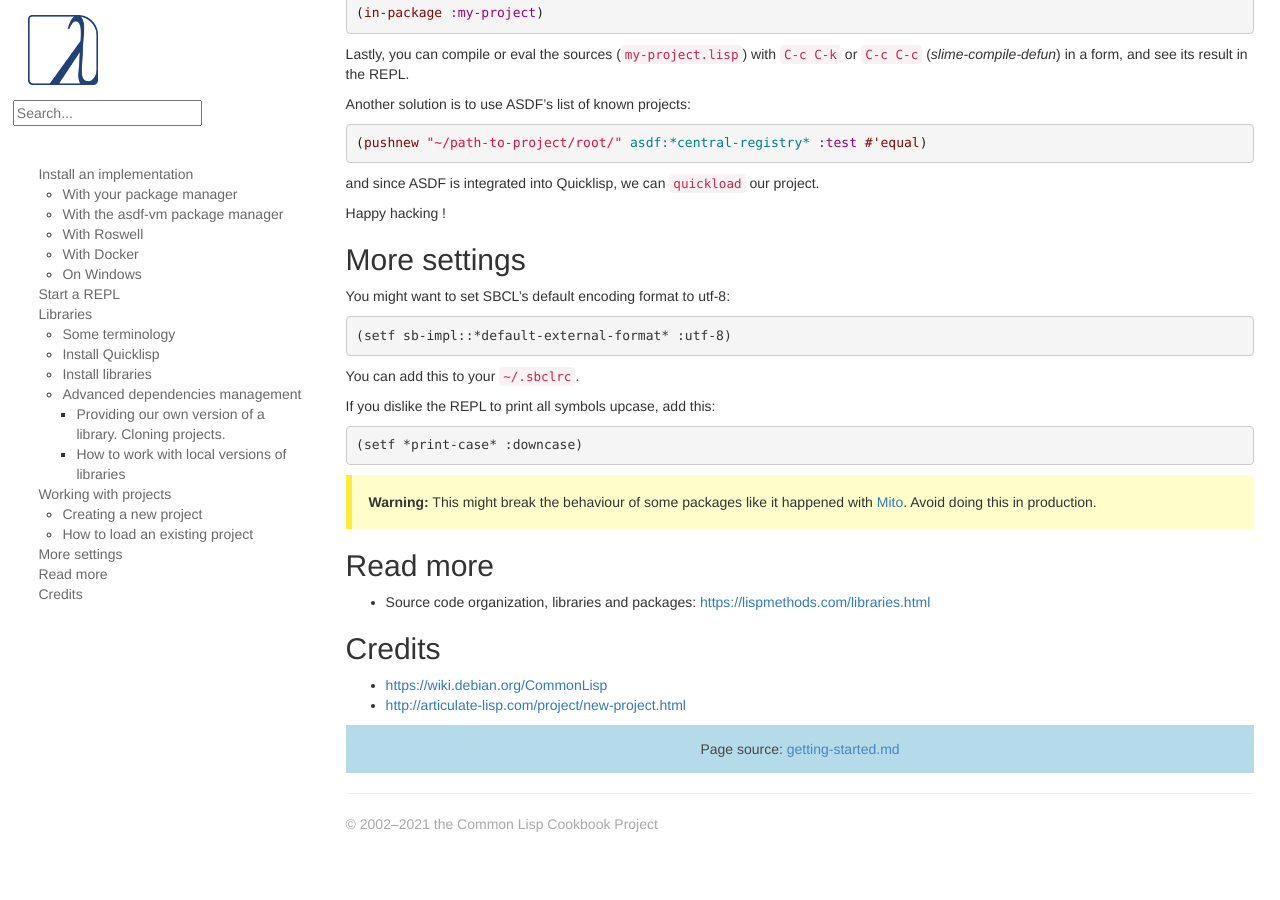
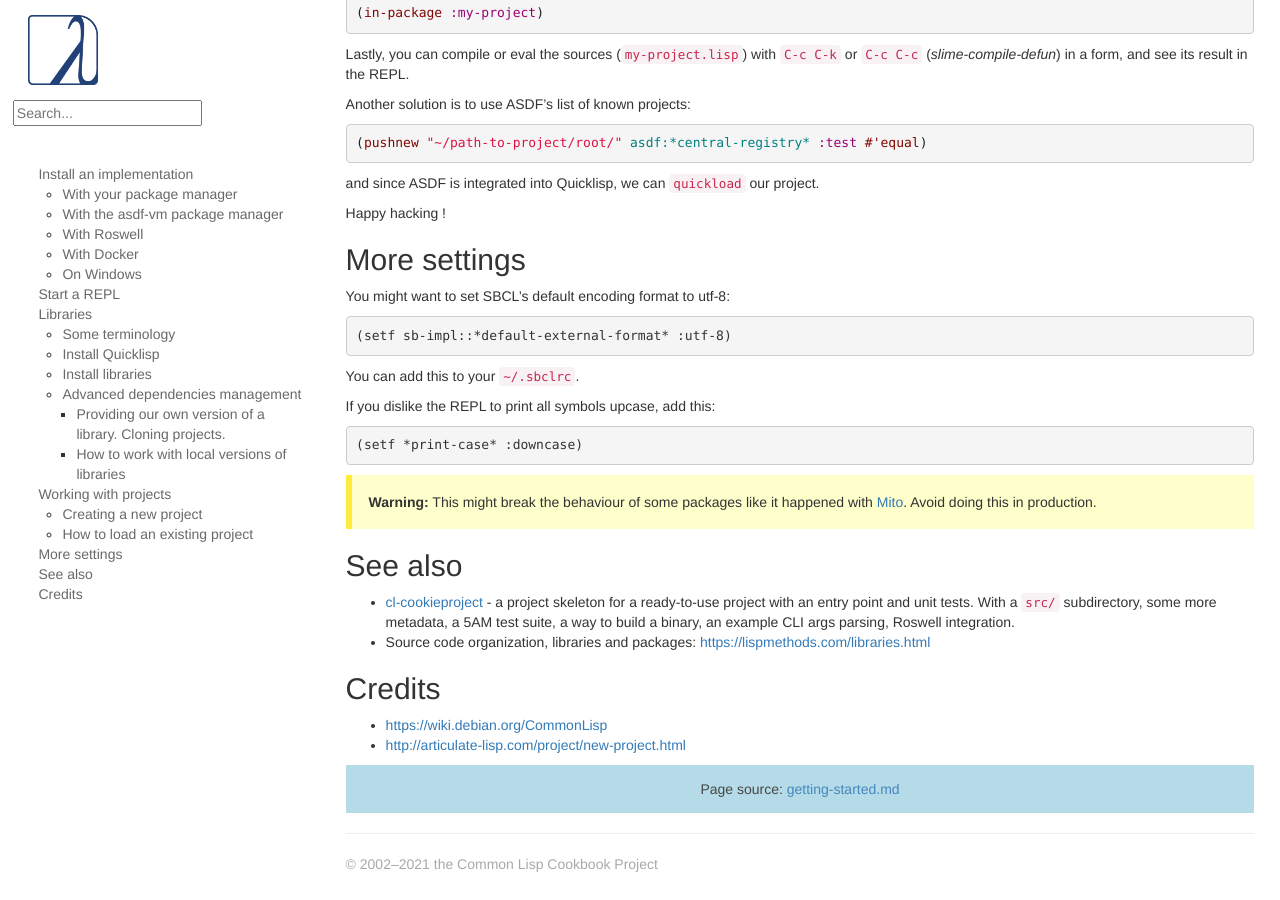
Before and after one commit to LispCookbook/cl-cookbook, a Jekyll site: the page built from getting-started.md, in a window 1280 px wide and 900 px high, scrolled down 6026 px. Built offline with Jekyll 4.4.1, drawn with Linux system fonts in a browser that asks for light colours; before the commit the page ends 6886 px from its top, so only the background shows below that.

Commit message:
getting started: link to cl-cookieproject

```diff
--- a/getting-started.md
+++ b/getting-started.md
@@ -446,9 +446,10 @@ Avoid doing this in production.
 </div>
 
 
-## Read more
+## See also
 
-* Source code organization, libraries and packages:  [https://lispmethods.com/libraries.html](https://lispmethods.com/libraries.html)
+- [cl-cookieproject](https://github.com/vindarel/cl-cookieproject) - a project skeleton for a ready-to-use project with an entry point and unit tests. With a `src/` subdirectory, some more metadata, a 5AM test suite, a way to build a binary, an example CLI args parsing, Roswell integration.
+- Source code organization, libraries and packages:  [https://lispmethods.com/libraries.html](https://lispmethods.com/libraries.html)
 
 ## Credits
 
```
